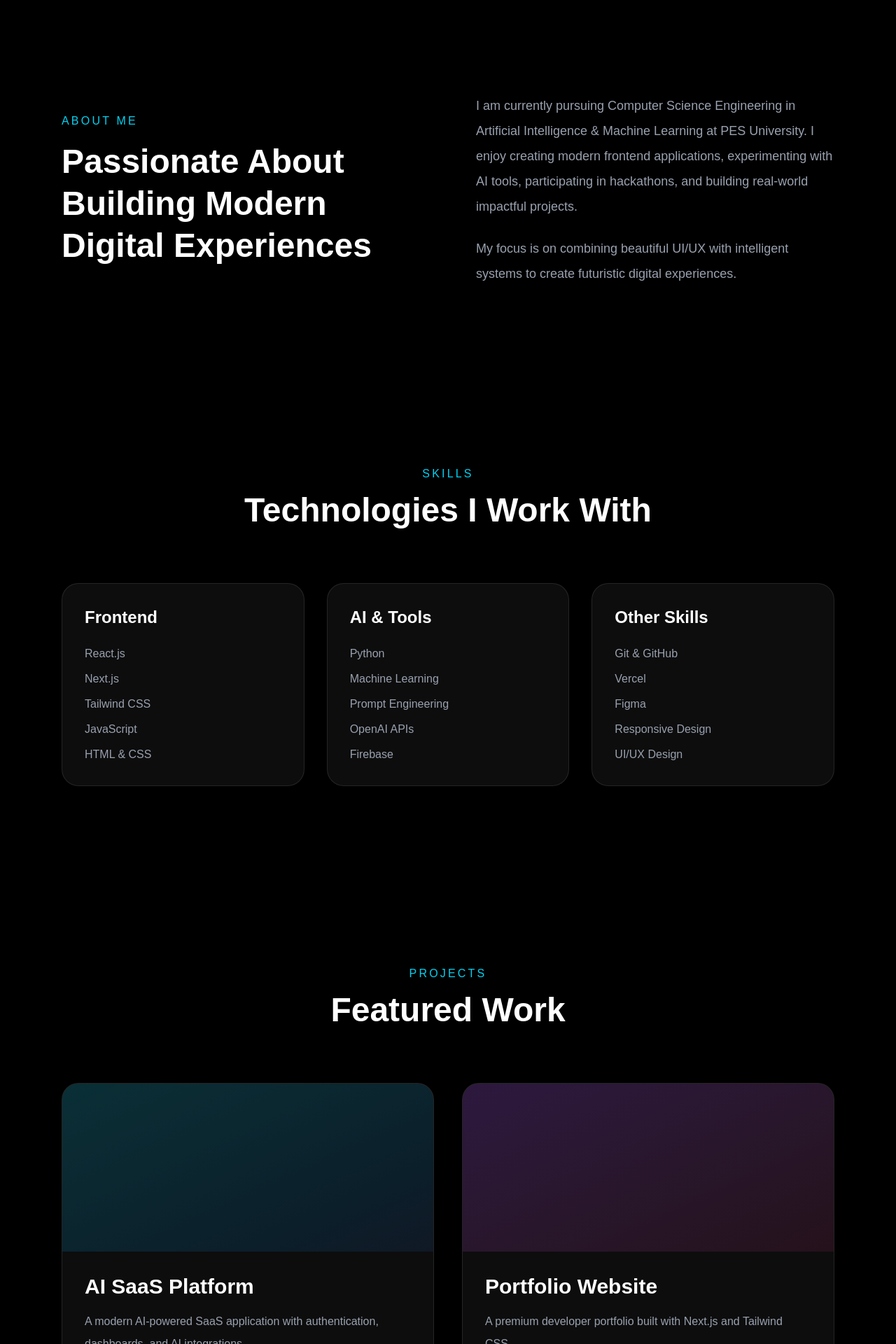
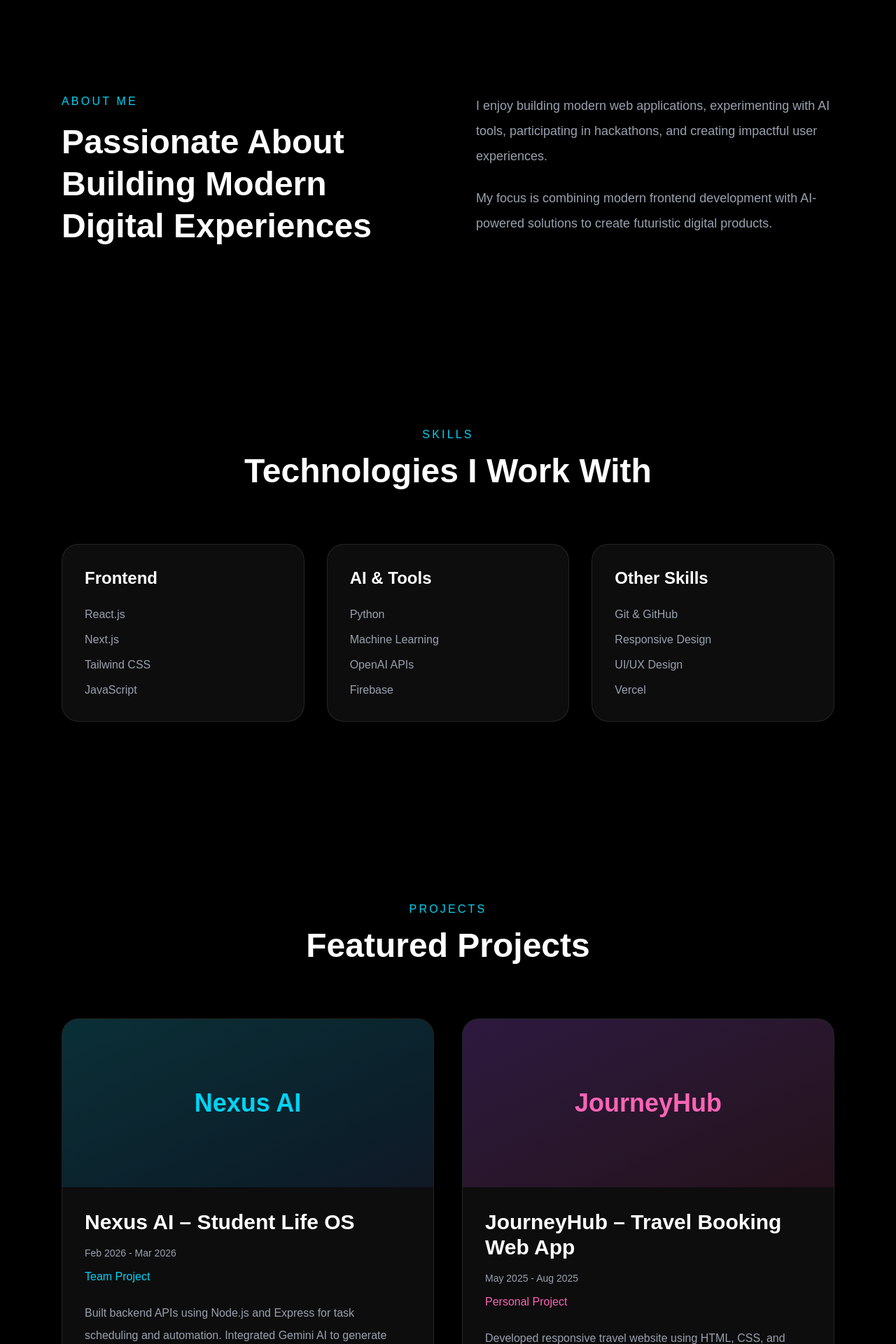
Before and after one commit to Akshayshetty742/portfolio, a Next.js app: page / in a window 1280 px wide. Shown: the part 880-2800 px from the top of the page at 70% size. Built offline with nearby package versions, Linux system fonts and the light colour scheme.

Commit message:
Updated projects section

```diff
--- a/app/page.tsx
+++ b/app/page.tsx
@@ -28,6 +28,14 @@ export default function Home() {
               Projects
             </a>
 
+            <a href="#certificates" className="hover:text-cyan-400 transition">
+              Certificates
+            </a>
+
+            <a href="#events" className="hover:text-cyan-400 transition">
+              Events
+            </a>
+
             <a href="#contact" className="hover:text-cyan-400 transition">
               Contact
             </a>
@@ -43,7 +51,7 @@ export default function Home() {
 
         <div className="max-w-7xl w-full grid md:grid-cols-2 gap-20 items-center">
 
-          {/* Left Side */}
+          {/* Left */}
           <div>
 
             <p className="text-cyan-400 tracking-[0.3em] mb-6 text-sm">
@@ -65,7 +73,6 @@ export default function Home() {
               and building futuristic digital experiences.
             </p>
 
-            {/* Buttons */}
             <div className="mt-10 flex flex-wrap gap-6">
 
               <a
@@ -85,7 +92,6 @@ export default function Home() {
 
             </div>
 
-            {/* Social Links */}
             <div className="mt-12 flex gap-8 text-gray-400">
 
               <a
@@ -115,15 +121,13 @@ export default function Home() {
 
           </div>
 
-          {/* Right Side */}
+          {/* Right */}
           <div className="flex justify-center">
 
             <div className="relative">
 
-              {/* Glow */}
               <div className="absolute inset-0 bg-cyan-400/20 blur-[100px] rounded-full"></div>
 
-              {/* Profile Image */}
               <img
                 src="/akshay.jpeg"
                 alt="Akshay"
@@ -138,13 +142,13 @@ export default function Home() {
 
       </section>
 
-      {/* About Section */}
+      {/* About */}
       <section
         id="about"
-        className="relative z-10 max-w-6xl mx-auto px-6 py-32"
+        className="max-w-6xl mx-auto px-6 py-32"
       >
 
-        <div className="grid md:grid-cols-2 gap-20 items-center">
+        <div className="grid md:grid-cols-2 gap-20">
 
           <div>
 
@@ -161,16 +165,14 @@ export default function Home() {
           <div>
 
             <p className="text-gray-400 text-lg leading-9">
-              I am currently pursuing Computer Science Engineering in
-              Artificial Intelligence & Machine Learning at PES University.
-              I enjoy creating modern frontend applications, experimenting
-              with AI tools, participating in hackathons, and building
-              real-world impactful projects.
+              I enjoy building modern web applications, experimenting
+              with AI tools, participating in hackathons, and creating
+              impactful user experiences.
             </p>
 
             <p className="text-gray-400 text-lg leading-9 mt-6">
-              My focus is on combining beautiful UI/UX with intelligent
-              systems to create futuristic digital experiences.
+              My focus is combining modern frontend development with
+              AI-powered solutions to create futuristic digital products.
             </p>
 
           </div>
@@ -182,7 +184,7 @@ export default function Home() {
       {/* Skills */}
       <section
         id="skills"
-        className="relative z-10 max-w-6xl mx-auto px-6 py-32"
+        className="max-w-6xl mx-auto px-6 py-32"
       >
 
         <div className="text-center mb-20">
@@ -199,8 +201,7 @@ export default function Home() {
 
         <div className="grid md:grid-cols-3 gap-8">
 
-          <div className="bg-white/5 border border-white/10 p-8 rounded-3xl hover:border-cyan-400 hover:-translate-y-2 transition duration-300">
-
+          <div className="bg-white/5 border border-white/10 p-8 rounded-3xl">
             <h3 className="text-2xl font-semibold mb-6">
               Frontend
             </h3>
@@ -210,13 +211,10 @@ export default function Home() {
               <p>Next.js</p>
               <p>Tailwind CSS</p>
               <p>JavaScript</p>
-              <p>HTML & CSS</p>
             </div>
-
           </div>
 
-          <div className="bg-white/5 border border-white/10 p-8 rounded-3xl hover:border-cyan-400 hover:-translate-y-2 transition duration-300">
-
+          <div className="bg-white/5 border border-white/10 p-8 rounded-3xl">
             <h3 className="text-2xl font-semibold mb-6">
               AI & Tools
             </h3>
@@ -224,27 +222,22 @@ export default function Home() {
             <div className="space-y-3 text-gray-400">
               <p>Python</p>
               <p>Machine Learning</p>
-              <p>Prompt Engineering</p>
               <p>OpenAI APIs</p>
               <p>Firebase</p>
             </div>
-
           </div>
 
-          <div className="bg-white/5 border border-white/10 p-8 rounded-3xl hover:border-cyan-400 hover:-translate-y-2 transition duration-300">
-
+          <div className="bg-white/5 border border-white/10 p-8 rounded-3xl">
             <h3 className="text-2xl font-semibold mb-6">
               Other Skills
             </h3>
 
             <div className="space-y-3 text-gray-400">
               <p>Git & GitHub</p>
-              <p>Vercel</p>
-              <p>Figma</p>
               <p>Responsive Design</p>
               <p>UI/UX Design</p>
+              <p>Vercel</p>
             </div>
-
           </div>
 
         </div>
@@ -254,7 +247,7 @@ export default function Home() {
       {/* Projects */}
       <section
         id="projects"
-        className="relative z-10 max-w-6xl mx-auto px-6 py-32"
+        className="max-w-6xl mx-auto px-6 py-32"
       >
 
         <div className="text-center mb-20">
@@ -264,48 +257,220 @@ export default function Home() {
           </p>
 
           <h2 className="text-5xl font-bold">
-            Featured Work
+            Featured Projects
           </h2>
 
         </div>
 
         <div className="grid md:grid-cols-2 gap-10">
 
+          {/* Nexus AI */}
           <div className="bg-white/5 border border-white/10 rounded-3xl overflow-hidden hover:border-cyan-400 hover:-translate-y-3 transition duration-300">
 
-            <div className="h-60 bg-gradient-to-br from-cyan-500/20 to-blue-500/10"></div>
+            <div className="h-60 bg-gradient-to-br from-cyan-500/20 to-blue-500/10 flex items-center justify-center">
+
+              <h3 className="text-4xl font-bold text-cyan-400">
+                Nexus AI
+              </h3>
+
+            </div>
 
             <div className="p-8">
 
-              <h3 className="text-3xl font-bold">
-                AI SaaS Platform
-              </h3>
+              <div className="flex items-center justify-between flex-wrap gap-4">
 
-              <p className="text-gray-400 mt-4 leading-8">
-                A modern AI-powered SaaS application with authentication,
-                dashboards, and AI integrations.
+                <h3 className="text-3xl font-bold">
+                  Nexus AI – Student Life OS
+                </h3>
+
+                <span className="text-sm text-gray-400">
+                  Feb 2026 - Mar 2026
+                </span>
+
+              </div>
+
+              <p className="text-cyan-400 mt-3">
+                Team Project
               </p>
+
+              <p className="text-gray-400 mt-6 leading-8">
+                Built backend APIs using Node.js and Express for task scheduling
+                and automation. Integrated Gemini AI to generate personalized
+                study plans from syllabus input.
+              </p>
+
+              <ul className="mt-6 text-gray-400 space-y-3 leading-8">
+
+                <li>
+                  • Developed smart calendar, auto-rescheduler, and habit tracking
+                </li>
+
+                <li>
+                  • Collaborated using Git and structured branching workflows
+                </li>
+
+                <li>
+                  • Built centralized student productivity platform with AI integration
+                </li>
+
+              </ul>
+
+              <a
+                href="https://github.com/Akshayshetty742/nexus-ai-os"
+                target="_blank"
+                className="inline-block mt-8 text-cyan-400 hover:text-cyan-300 transition"
+              >
+                View Project →
+              </a>
 
             </div>
 
           </div>
 
-          <div className="bg-white/5 border border-white/10 rounded-3xl overflow-hidden hover:border-cyan-400 hover:-translate-y-3 transition duration-300">
+          {/* JourneyHub */}
+          <div className="bg-white/5 border border-white/10 rounded-3xl overflow-hidden hover:border-pink-400 hover:-translate-y-3 transition duration-300">
 
-            <div className="h-60 bg-gradient-to-br from-purple-500/20 to-pink-500/10"></div>
+            <div className="h-60 bg-gradient-to-br from-purple-500/20 to-pink-500/10 flex items-center justify-center">
+
+              <h3 className="text-4xl font-bold text-pink-400">
+                JourneyHub
+              </h3>
+
+            </div>
 
             <div className="p-8">
 
-              <h3 className="text-3xl font-bold">
-                Portfolio Website
-              </h3>
+              <div className="flex items-center justify-between flex-wrap gap-4">
 
-              <p className="text-gray-400 mt-4 leading-8">
-                A premium developer portfolio built with Next.js
-                and Tailwind CSS.
+                <h3 className="text-3xl font-bold">
+                  JourneyHub – Travel Booking Web App
+                </h3>
+
+                <span className="text-sm text-gray-400">
+                  May 2025 - Aug 2025
+                </span>
+
+              </div>
+
+              <p className="text-pink-400 mt-3">
+                Personal Project
               </p>
 
+              <p className="text-gray-400 mt-6 leading-8">
+                Developed responsive travel website using HTML, CSS, and JavaScript
+                with smooth UI and mobile responsiveness.
+              </p>
+
+              <ul className="mt-6 text-gray-400 space-y-3 leading-8">
+
+                <li>
+                  • Designed interactive travel packages and pricing UI
+                </li>
+
+                <li>
+                  • Integrated booking and payment processing workflows
+                </li>
+
+                <li>
+                  • Deployed using Netlify and managed code using GitHub
+                </li>
+
+              </ul>
+
+              <a
+                href="https://journeyhub-akshaya.netlify.app/"
+                target="_blank"
+                className="inline-block mt-8 text-pink-400 hover:text-pink-300 transition"
+              >
+                View Project →
+              </a>
+
             </div>
+
+          </div>
+
+        </div>
+
+      </section>
+
+      {/* Certificates */}
+      <section
+        id="certificates"
+        className="max-w-6xl mx-auto px-6 py-32"
+      >
+
+        <div className="text-center mb-20">
+
+          <p className="text-cyan-400 tracking-[0.2em] mb-4">
+            CERTIFICATES
+          </p>
+
+          <h2 className="text-5xl font-bold">
+            Certifications & Achievements
+          </h2>
+
+        </div>
+
+        <div className="space-y-8">
+
+          <div className="bg-white/5 border border-white/10 p-8 rounded-3xl">
+
+            <h3 className="text-2xl font-semibold">
+              Frontend Developer Bootcamp
+            </h3>
+
+            <p className="text-gray-400 mt-3">
+              Completed intensive frontend development bootcamp at PESU I/O.
+            </p>
+
+          </div>
+
+          <div className="bg-white/5 border border-white/10 p-8 rounded-3xl">
+
+            <h3 className="text-2xl font-semibold">
+              AI & Machine Learning Certification
+            </h3>
+
+            <p className="text-gray-400 mt-3">
+              Learned machine learning concepts and AI workflows.
+            </p>
+
+          </div>
+
+        </div>
+
+      </section>
+
+      {/* Events */}
+      <section
+        id="events"
+        className="max-w-6xl mx-auto px-6 py-32"
+      >
+
+        <div className="text-center mb-20">
+
+          <p className="text-cyan-400 tracking-[0.2em] mb-4">
+            EVENTS
+          </p>
+
+          <h2 className="text-5xl font-bold">
+            Hackathons & Events
+          </h2>
+
+        </div>
+
+        <div className="space-y-8">
+
+          <div className="bg-white/5 border border-white/10 p-8 rounded-3xl">
+
+            <h3 className="text-2xl font-semibold">
+              Hackathon Participant
+            </h3>
+
+            <p className="text-gray-400 mt-3">
+              Participated in AI and web development hackathons focused
+              on building innovative digital solutions.
+            </p>
 
           </div>
 
@@ -316,7 +481,7 @@ export default function Home() {
       {/* Contact */}
       <section
         id="contact"
-        className="relative z-10 max-w-4xl mx-auto px-6 py-32 text-center"
+        className="max-w-4xl mx-auto px-6 py-32 text-center"
       >
 
         <p className="text-cyan-400 tracking-[0.2em] mb-4">
@@ -329,14 +494,14 @@ export default function Home() {
 
         <p className="text-gray-400 text-lg leading-9">
           Interested in collaborations, internships, or exciting projects?
-          Let’s connect and create impactful experiences together.
+          Let’s connect together.
         </p>
 
         <div className="mt-12 flex justify-center gap-6 flex-wrap">
 
           <a
             href="mailto:shettyakshay742@gmail.com"
-            className="bg-cyan-400 text-black px-8 py-4 rounded-2xl font-semibold hover:scale-105 transition"
+            className="bg-cyan-400 text-black px-8 py-4 rounded-2xl font-semibold"
           >
             Email Me
           </a>
@@ -344,7 +509,7 @@ export default function Home() {
           <a
             href="https://github.com/Akshayshetty742"
             target="_blank"
-            className="border border-white/20 px-8 py-4 rounded-2xl hover:bg-white hover:text-black transition"
+            className="border border-white/20 px-8 py-4 rounded-2xl"
           >
             GitHub
           </a>
```
Also changed, not shown: 1 other file (tests, documents, lock files or other folders).
